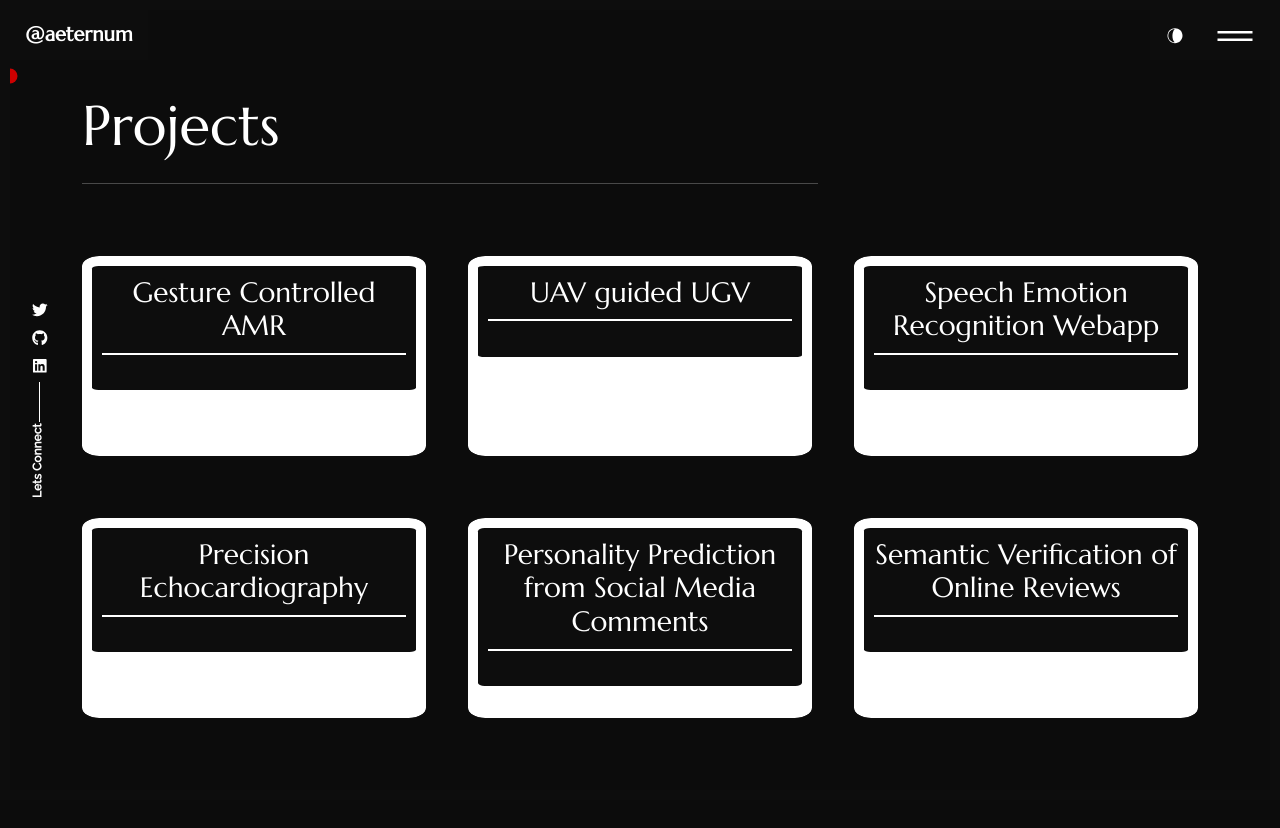
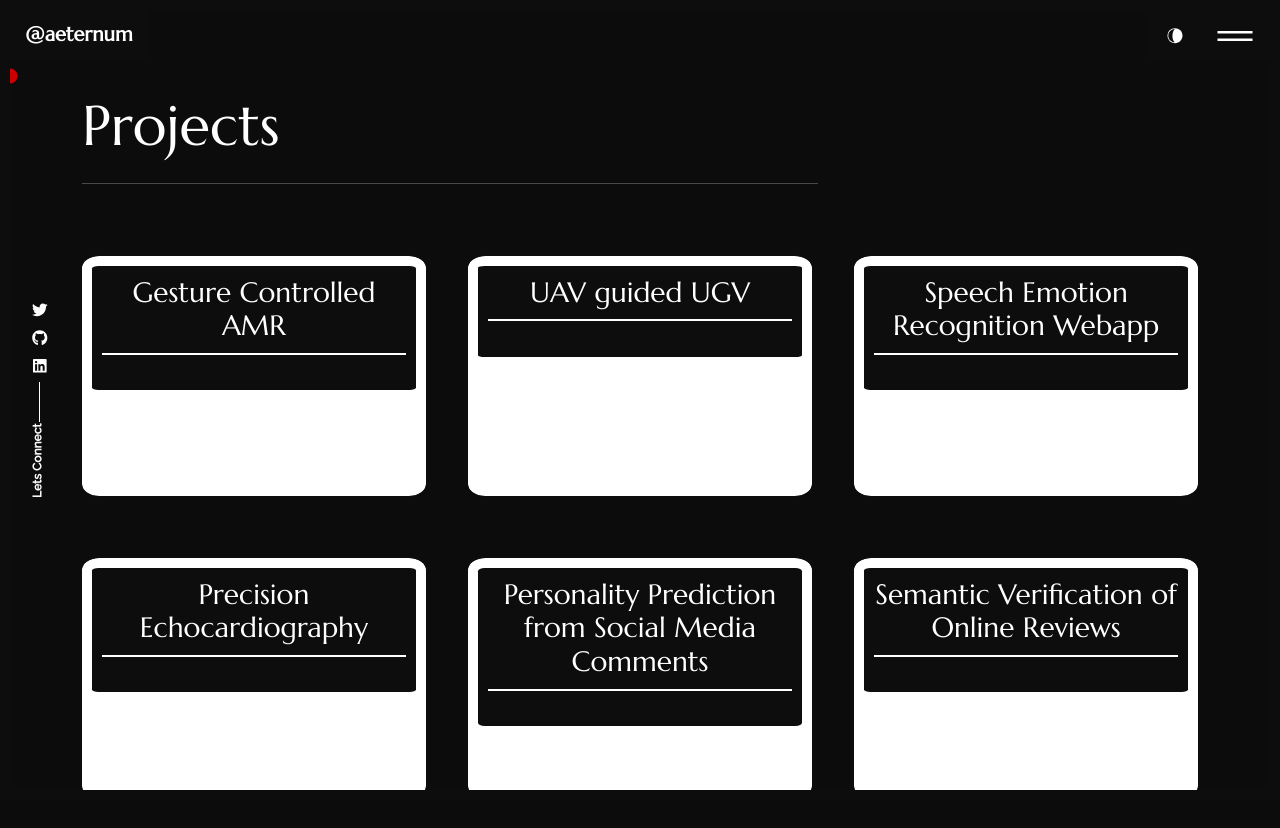
Before and after one commit to eternal-f1ame/eternal-f1ame.github.io, a React (Create React App) app: page /portfolio/projects in a window 1280 px wide. Before the commit the page ends 800 px from the top, so only its background shows below. Built offline with nearby package versions, Linux system fonts and the light colour scheme.

Commit message:
Update style.css

```diff
--- a/src/pages/projects/style.css
+++ b/src/pages/projects/style.css
@@ -9,7 +9,7 @@
 
 .pr_item {
     width: 30%;
-    height: 25vh;;
+    height: 30vh;;
     margin: 0 15px 30px;
     background-color: var(--secondary-color);
     border-radius: 5%;
```
